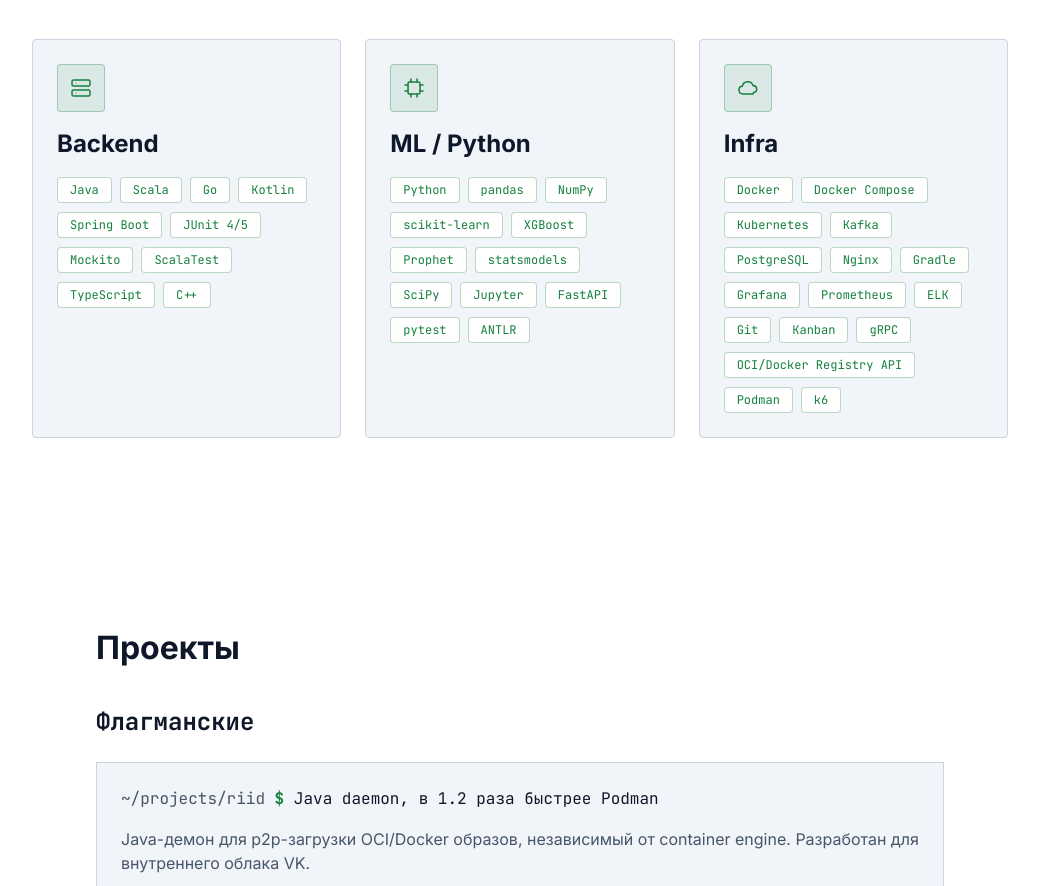
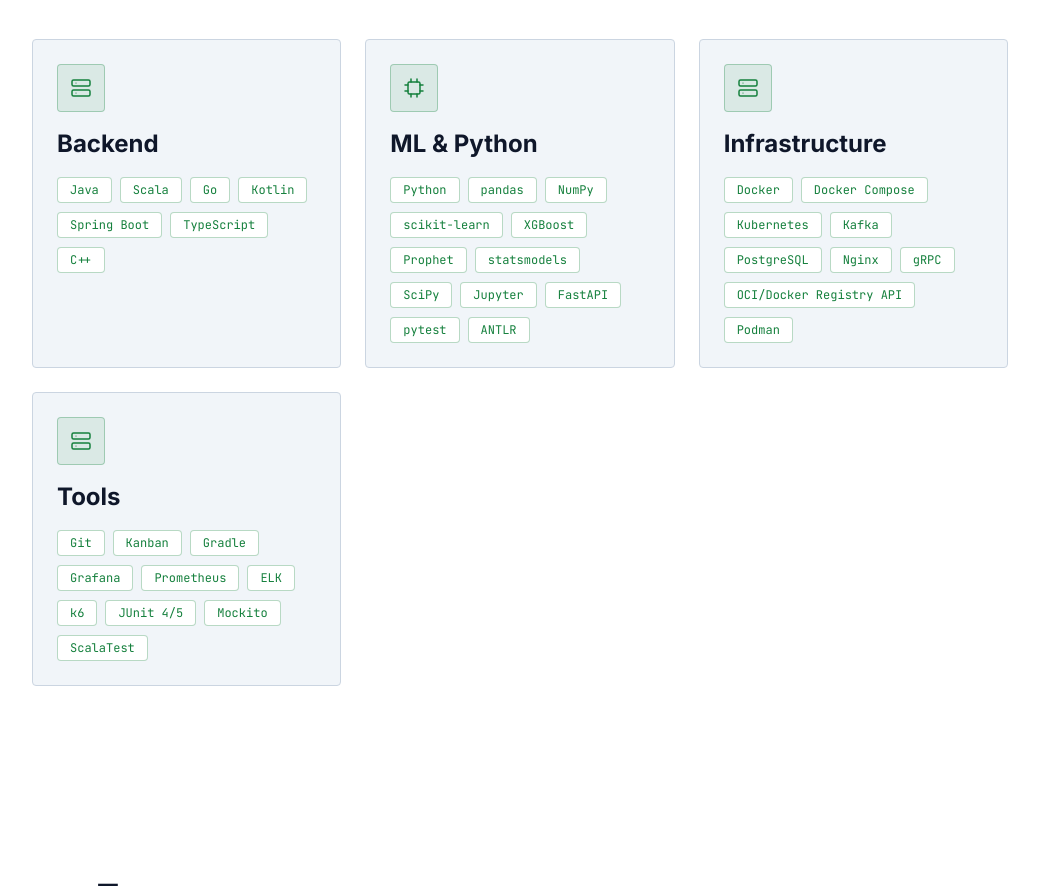
Before and after one commit to UsatovAI/portfolio-site, a Next.js app: page / in a window 1280 px wide. Shown: the part 700-1586 px from the top of the page, without its empty margins (120-1159 px from the left). Built offline with nearby package versions, Linux system fonts and the light colour scheme.

Commit message:
Split Stack into 4 categories: Backend, ML & Python, Infrastructure, Tools (per Pavel's request)

```diff
--- a/content/stack.ts
+++ b/content/stack.ts
@@ -11,6 +11,9 @@ export interface StackCategory {
 
 // Source: docs/stub-content.md §1. Go intentionally folds under Backend rather than
 // getting its own category, per site-architecture.md §1 (Pavel's review).
+// Testing frameworks (JUnit/Mockito/ScalaTest) and dev/observability tooling
+// (Gradle/Grafana/Prometheus/ELK/Git/Kanban/k6) live under Tools, separate from
+// Infrastructure (runtime/deployment tech) — split requested directly by Pavel.
 export const stackCategories: StackCategory[] = [
   {
     slug: "backend",
@@ -21,16 +24,13 @@ export const stackCategories: StackCategory[] = [
       { name: "Go", note: "REST API — PRAssign" },
       { name: "Kotlin", note: "Android — TimeTamer" },
       { name: "Spring Boot" },
-      { name: "JUnit 4/5" },
-      { name: "Mockito" },
-      { name: "ScalaTest" },
       { name: "TypeScript", note: "стек стажировки в Т-Банке" },
       { name: "C++", note: "средний уровень — Voevoda (Unreal Engine 4)" },
     ],
   },
   {
     slug: "ml-python",
-    title: "ML / Python",
+    title: "ML & Python",
     items: [
       { name: "Python", note: "средний уровень" },
       { name: "pandas" },
@@ -47,8 +47,8 @@ export const stackCategories: StackCategory[] = [
     ],
   },
   {
-    slug: "infra",
-    title: "Infra",
+    slug: "infrastructure",
+    title: "Infrastructure",
     items: [
       { name: "Docker" },
       { name: "Docker Compose" },
@@ -56,18 +56,27 @@ export const stackCategories: StackCategory[] = [
       { name: "Kafka", note: "PRAssign+AsyncFactorial, стажировка в Т-Банке" },
       { name: "PostgreSQL", note: "стажировка в Т-Банке, PRAssign, TimeTamer" },
       { name: "Nginx", note: "масштабирование API PRAssign" },
+      { name: "gRPC", note: "RIID" },
+      { name: "OCI/Docker Registry API", note: "RIID" },
+      { name: "Podman", note: "база сравнения нагрузочных тестов RIID" },
+      // [VERIFY] systemd is not mentioned anywhere in either resume — omitted per
+      // docs/stub-content.md §1 rather than guessed.
+    ],
+  },
+  {
+    slug: "tools",
+    title: "Tools",
+    items: [
+      { name: "Git" },
+      { name: "Kanban" },
       { name: "Gradle", note: "сборка RIID" },
       { name: "Grafana" },
       { name: "Prometheus" },
       { name: "ELK", note: "стек стажировки в Т-Банке" },
-      { name: "Git" },
-      { name: "Kanban" },
-      { name: "gRPC", note: "RIID" },
-      { name: "OCI/Docker Registry API", note: "RIID" },
-      { name: "Podman", note: "база сравнения нагрузочных тестов RIID" },
       { name: "k6", note: "нагрузочное тестирование RIID" },
-      // [VERIFY] systemd is not mentioned anywhere in either resume — omitted per
-      // docs/stub-content.md §1 rather than guessed.
+      { name: "JUnit 4/5" },
+      { name: "Mockito" },
+      { name: "ScalaTest" },
     ],
   },
 ];
```
